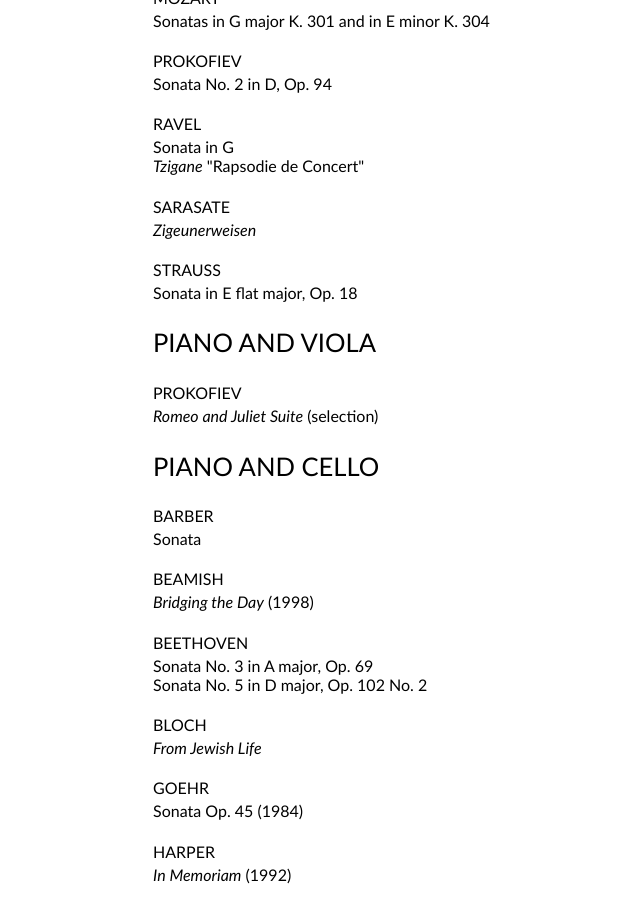
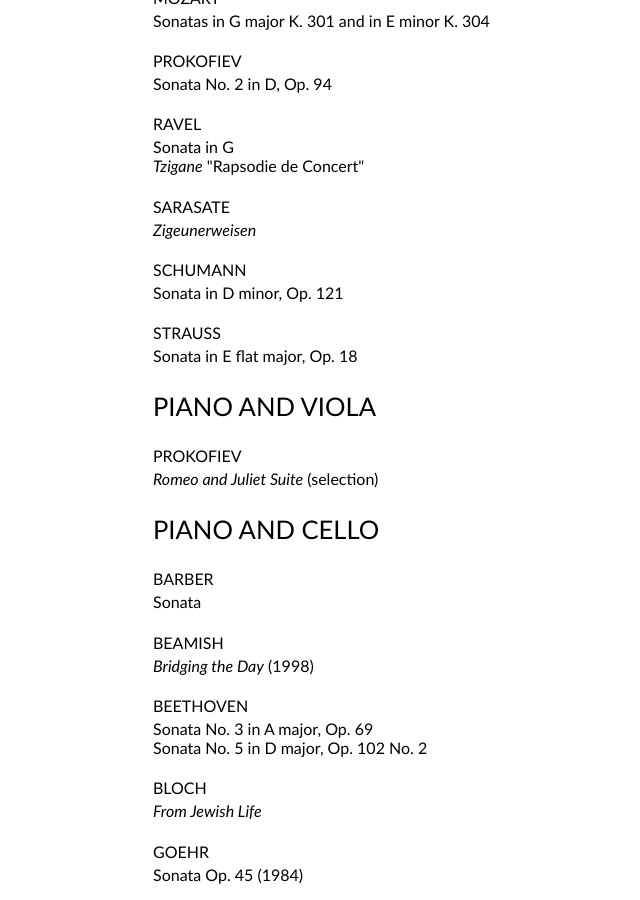
Before and after one commit to hammonc/clarehammond.com, a Jekyll site: the page built from chamber-repertoire.html, in a window 1280 px wide and 900 px high, scrolled down 2316 px. Shown: the whole window, without its empty margins (157-797 px from the left). Built offline with Jekyll 4.4.1, drawn with Linux system fonts in a browser that asks for light colours.

Commit message:
updating chamber rep list

```diff
--- a/chamber-repertoire.html
+++ b/chamber-repertoire.html
@@ -119,6 +119,9 @@ layout: repertoire
 <h4>SARASATE</h4>
 <p><em>Zigeunerweisen</em></p>
 
+<h4>SCHUMANN</h4>
+<p>Sonata in D minor, Op. 121</p>
+
 <h4>STRAUSS</h4>
 <p>Sonata in E flat major, Op. 18</p>
 
```
